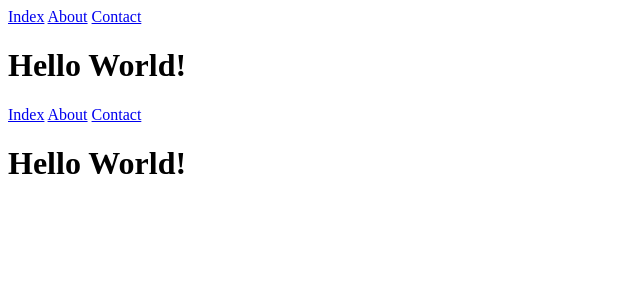
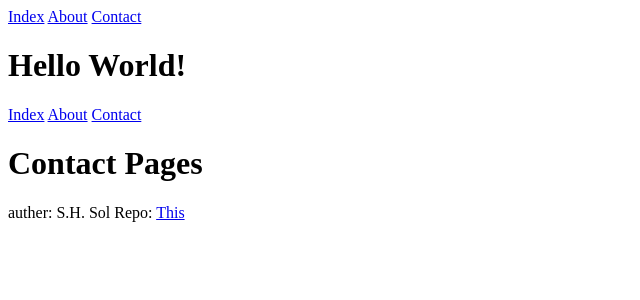
Before and after one commit to S-H-GAMELINKS/sol_bootstrap_example, a Svelte app in the folder static/: page /contact in a window 1280 px wide. Shown: the top 300 px of the page, without its empty margins (0-640 px from the left). Built offline with nearby package versions, Linux system fonts and the light colour scheme; what stimulus would draw is missing.

Commit message:
fix contact

```diff
--- a/static/src/routes/contact.svelte
+++ b/static/src/routes/contact.svelte
@@ -1,7 +1,4 @@
-<script>
-    let word = "Hello World!"
-</script>
+<h1>Contact Pages</h1>
 
-<div data-controller="hello">
-    <h1>{ word }</h1>
-</div>
+auther: S.H.
+Sol Repo: <a href="https://github.com/S-H-GAMELINKS/sol">This</a>
```
